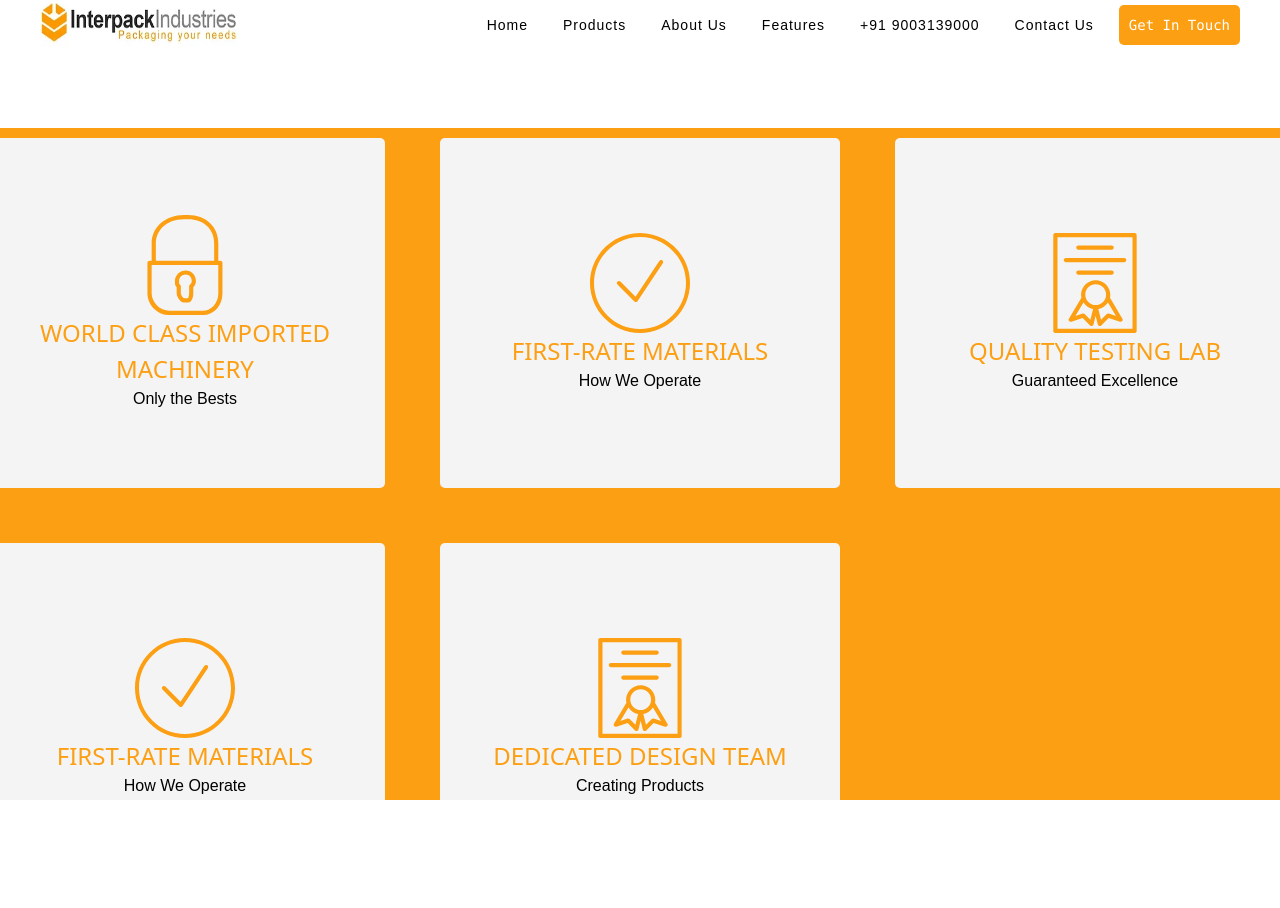
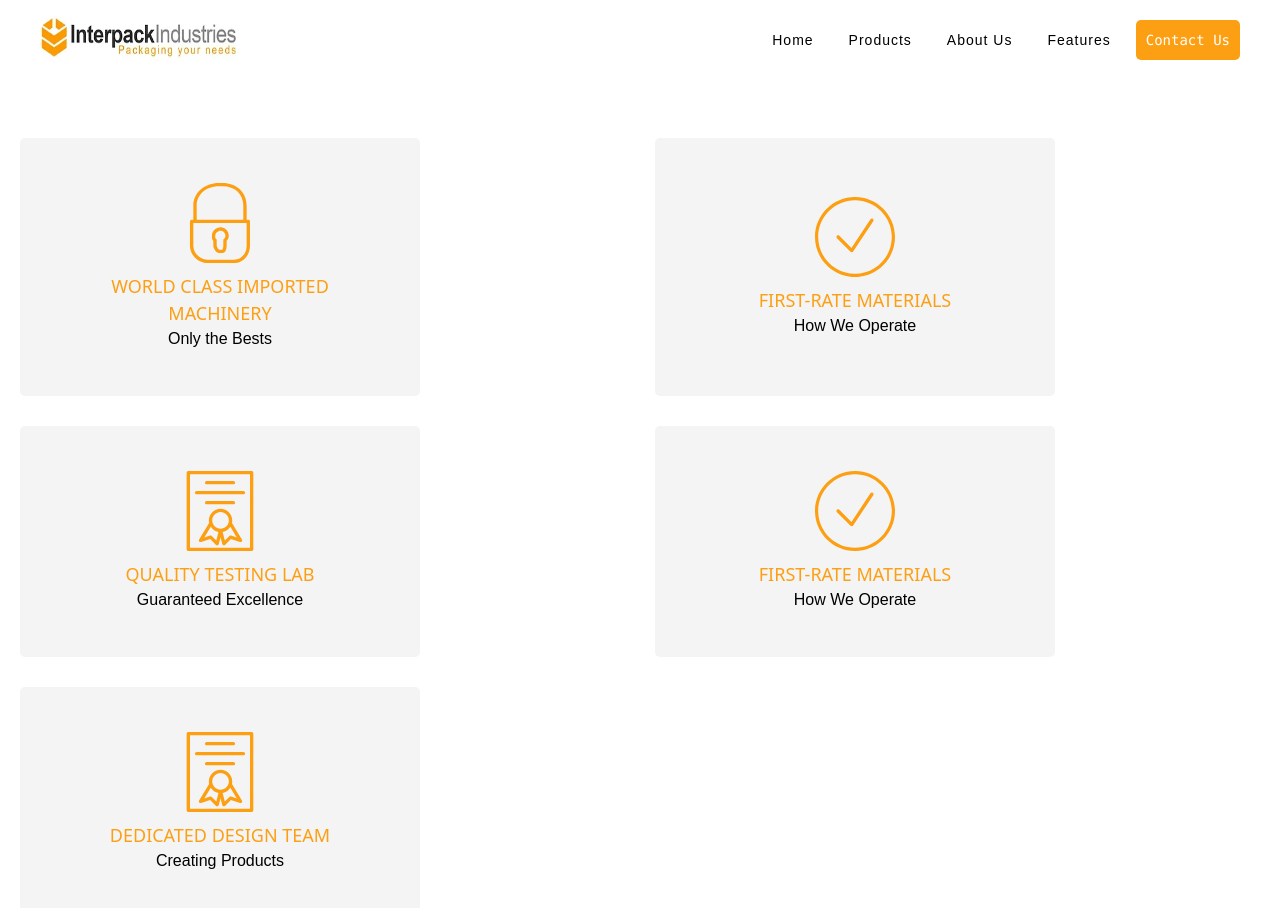
Before and after one commit to faz4563/irshath_ram_excelwork, a React (Vite) app: page /feature in a window 1280 px wide. Shown: the top 908 px of the page. Before the commit the page ends 800 px from the top, so only its background shows below. Built offline with nearby package versions, Linux system fonts and the light colour scheme.

Commit message:
contact form fixes

```diff
--- a/src/App.css
+++ b/src/App.css
@@ -2,11 +2,12 @@
 .homeContent {
   width: 100vw;
   height: 100vh;
-  overflow-x:hidden ;
+  /* overflow-x:hidden ; */
 }
 .homeNavbar {
   position: absolute;
   display: flex;
+  /* overflow-x:hidden ; */
 }
 
 .homeRight {
@@ -67,7 +68,7 @@ h5 {
   width: 400px;
 } */
 
-.homePart2 {
+.homePart2 {/* overflow-x:hidden ; */
   /* width: 100%; */
   background-color: whitesmoke;
   display: flex;
@@ -96,6 +97,7 @@ h5 {
   /* width: 100%; */
   background-color: whitesmoke;
   display: flex;
+  /* overflow-x:hidden ; */
   padding: 30px 0px;
   align-items: start;
   justify-content: center;
@@ -152,6 +154,7 @@ h5 {
   display: flex;
   width: 100%;
   height: 400px;
+  /* overflow-x:hidden ; */
   flex-direction: row;
   align-items: center;
   justify-items: center;
@@ -197,9 +200,10 @@ h5 {
   /* top: 0; */
   width: 100%;
   height: 80px;
-  padding: 10px;
+  /* padding: 10px; */
   background-color: white;
   z-index: 1000;
+  /* overflow-x:hidden ; */
   box-shadow: 0px 2px 5px rgba(0, 0, 0, 0.2);
 }
 
--- a/src/components/NavBar/NavBar.css
+++ b/src/components/NavBar/NavBar.css
@@ -3,14 +3,14 @@
     display: flex;
     position: fixed;
     width: 100%;
-    padding: 20px;
+    padding: 0px;
     box-sizing: border-box;
     justify-content: space-between;
     background-color: white;
     overflow: hidden;
     align-items: center;
     justify-content: space-between;
-    padding: 0px 40px;
+    padding: 15px 40px;
 }
 
 .navBarBaseContainer > img {
--- a/src/components/NavBar/NavBar.jsx
+++ b/src/components/NavBar/NavBar.jsx
@@ -53,13 +53,13 @@ const NavBar = () => {
                         dispatch(handleMenuFeatures('3'));
                         navigate("/feature");
                     }}>Features</p>
-                <p onClick={() => { }}>+91 9003139000</p>
-                <p onClick={() => {
-                    dispatch(handleMenuMore('4'));
-                    navigate("/contact");
-                }}>Contact Us</p>
 
-                <button onClick={() => { }}>Get In Touch</button>
+
+
+                <button onClick={() => {
+                    //  dispatch(handleMenuMore('4'));
+                     navigate("/contact");
+                 }}>Contact Us</button>
 
 
             </div>
--- a/src/screens/Contact/Contact.css
+++ b/src/screens/Contact/Contact.css
@@ -0,0 +1,39 @@
+ .contactBaseContainer {
+     width: 100%;
+     display: flex;
+     flex-direction: column;
+     position: absolute;
+ }
+
+ .contactNavBar {
+     position: absolute;
+     background-color: brown;
+     height: 50px;
+
+ }
+
+ .contactBodyContainer {
+
+     margin-top: 6%;
+     width: 100%;
+     /* height: 100vh; */
+     display: flex;
+     /* background-color: aqua; */
+     box-sizing: border-box;
+ }
+
+ .contactBodyContainer>div {
+     width: 60%;
+     height: 87dvh;
+     /* border: 1px solid black; */
+ }
+
+ .contactBodyContainer>:nth-child(1) {
+     border: 1px solid black;
+     padding: 5px;
+ }
+
+ .contactBodyContainer>div>iframe {
+     width: 100%;
+     height: 100%;
+ }
--- a/src/screens/Contact/Contact.jsx
+++ b/src/screens/Contact/Contact.jsx
@@ -1,10 +1,23 @@
 import React from 'react'
 import NavBar from '../../components/NavBar/NavBar'
-
+import './Contact.css'
 const Contact = () => {
   return (
-    <div>
-        <NavBar/>
+    <div className='contactBaseContainer'>
+      <div className='contactNavBar'><NavBar /></div>
+
+      <div className='contactBodyContainer'>
+        <div  >
+          <iframe
+            src="https://www.google.com/maps/embed?pb=!1m18!1m12!1m3!1d3883.3030775891402!2d80.1616865745511!3d13.268991108289539!2m3!1f0!2f0!3f0!3m2!1i1024!2i768!4f13.1!3m3!1m2!1s0x3a527f851127e95d%3A0xca41668eb49a7967!2sInterpack%20Industries!5e0!3m2!1sen!2sin!4v1733217351497!5m2!1sen!2sin"
+
+          />
+
+        </div>
+        <div>
+          QWERTYUIOP
+        </div>
+      </div>
     </div>
   )
 }
--- a/src/screens/Features/Feature.css
+++ b/src/screens/Features/Feature.css
@@ -2,50 +2,63 @@
     width: 100%;
     height: 100vh;
     box-sizing: border-box;
-    overflow-x:hidden ;
     display: flex;
     flex-wrap: wrap;
-    /* justify-content: center; */
 }
 
-.featuresGridBox  {
+.featuresBaseContainer:nth-child(1) {
+    /* position: fixed; */
+    display: flex;
+    flex-direction: column;
+}
+
+.featuresGridBox {
     display: grid;
-    grid-template-columns: repeat(3, 1fr);
+    grid-template-columns: repeat(auto-fit, minmax(400px, 1fr));
     width: 100%;
-    background-color: #fc9f13;
-    align-items: center;
+    padding: 10px 20px;
     margin-top: 10%;
-    padding: 10px 45px;
     box-sizing: border-box;
-    flex-wrap: wrap;
+    gap: 30px;
     justify-content: center;
-
-    gap: 55px;
 }
 
 .featuresGridBox>div {
-    width: 400px;
-    height: 350px;
-    /* display: flex;   */
-    /* flex-direction: row; */
-
+    width: 100%;
+    max-width: 400px;
+    height: auto;
+    display: flex;
+    flex-direction: column;
+    justify-content: center;
+    align-items: center;
     background-color: #f4f4f4;
-    justify-content: center;
-    align-content: center;
     box-sizing: border-box;
-    padding: 15px;
-    flex-wrap:wrap;
+    padding: 45px;
     border-radius: 5px;
-}
-.featuresGridBox>div >h1{
-    color: #fc9f13;
-    font-size: 24px;
-    font-weight: 400;
-    /* width: 250px; */
     text-align: center;
 }
-.featuresGridBox>div>img{
-    width: 100px;display: flex;
-    justify-self: center;
 
+.featuresGridBox>div>h1 {
+    color: #fc9f13;
+    font-size: 18px;
+    font-weight: 400;
+    margin-top: 10px;
 }
+
+.featuresGridBox>div>img {
+    width: 80px;
+    height: auto;
+    display: block;
+    margin: 0 auto;
+}
+
+/* Special margin-top for devices below 700px width */
+@media (max-width: 700px) {
+    .featuresGridBox {
+        margin-top: 20%;
+    }
+    .featuresGridBox>div{
+        width: 360px;
+        justify-self: center;
+    }
+}
--- a/src/screens/Features/Feature.jsx
+++ b/src/screens/Features/Feature.jsx
@@ -11,7 +11,6 @@ const Feature = () => {
         <NavBar />
       </div>
       <div  className='featuresGridBox'>
-
           <div>
             <img src={lockSvg} alt="lockSvg.svg" width="100" height="100" color='#fc9f13' />
             <h1>
--- a/src/screens/about/About.css
+++ b/src/screens/about/About.css
@@ -16,8 +16,8 @@
     position: fixed;
     top: 0;
     width: 100%;
-    height: 80px;
-    padding: 10px;
+    height: 60px;
+    padding: 0px;
     background-color: white;
     z-index: 1000;
     box-shadow: 0px 2px 5px rgba(0, 0, 0, 0.2);
--- a/src/screens/products/products.css
+++ b/src/screens/products/products.css
@@ -3,18 +3,23 @@
     height: 100vh;
     position: relative;
     box-sizing: border-box;
-    overflow-x:hidden ;
 }
-.productBaseContainer:nth-child(1){
+.productBaseNavbar {
     position: fixed;
-  display: flex;
-  flex-direction: column;
-  padding: 15px 0px;
-  /* justify-content: center; */
-  /* background-color: #fc9f13; */
-  /* padding: 20px 0px; */
-  /* margin: 50px; */
+    display: flex;
+  }
+.productBaseContainer>div:nth-child(1) {
+    /* position: fixed; */
+    display: flex;
+    flex-direction: column;
+    top: 0;
+    height: 0px;
+    z-index: 1000;
+    padding: 0px 0px;
+    background-color: #ffffff;
+    box-shadow: 0px 4px 6px rgba(0, 0, 0, 0.1);
 }
+
 .productBaseContainer>div>img {
     margin-top: 5%;
     height: 800px;
@@ -22,11 +27,9 @@
     display: flex;
     position: inherit;
     top: 50px;
-
 }
 
 .productBaseContainer>div>h1 {
-
     position: absolute;
     top: 50%;
     left: 50%;
@@ -36,10 +39,8 @@
     text-decoration: underline;
     font-size: 48px;
     padding: 10px;
-
     text-align: center;
 }
-
 
 .gridBox {
     display: flex;
@@ -61,35 +62,41 @@
     background-color: #f4f4f4;
     justify-content: center;
     align-items: center;
-    margin: 15px;flex-wrap:wrap;
+    margin: 15px;
+    flex-wrap: wrap;
+}
 
-}
-.gridBox>div >h1{
+.gridBox>div>h1 {
     color: #fc9f13;
     font-size: 24px;
     font-weight: 400;
     width: 250px;
     text-align: center;
 }
-.gridBox2{
+
+.gridBox2 {
     align-items: center;
     justify-content: center;
-    display: grid; grid-template-columns: repeat(2, 1fr);
+    display: grid;
+    grid-template-columns: repeat(2, 1fr);
     padding: 0px 15px;
     box-sizing: border-box;
     flex-wrap: wrap;
 }
-.gridBox2>div{
+
+.gridBox2>div {
     display: flex;
     flex-direction: column;
     grid-template-columns: repeat(3, 1fr);
-    gap: 55px;flex-wrap:wrap;
+    gap: 55px;
+    flex-wrap: wrap;
     background-color: #f4f4f4;
     justify-content: center;
     align-items: center;
     margin: 15px;
 }
-.gridBox2>div >h1{
+
+.gridBox2>div>h1 {
     color: #fc9f13;
     font-size: 24px;
     font-weight: 400;
@@ -98,16 +105,13 @@
     text-align: center;
 }
 
-
-
-.gridBox2>div>img{
-
+.gridBox2>div>img {
     height: 400px;
     width: 100%;
 }
 
 @media (max-width: 900px) {
-    .gridBox2{
+    .gridBox2 {
         display: flex;
         flex-wrap: wrap;
     }
--- a/src/screens/products/products.jsx
+++ b/src/screens/products/products.jsx
@@ -22,15 +22,17 @@ const Products = () => {
 
   return (
     <div className='productBaseContainer'>
-      <div >
+      <div className='productBaseNavbar'>
         <NavBar />
       </div>
       {dropdownVisible && (
         <div className="dropdownMenu">
           <img
             src={closeIcon}
-            style={{width:"20px",height:"20px", top:"-200px",display:'flex',position:"relative",
-              right:"-150px"}}
+            style={{
+              width: "20px", height: "20px", top: "-200px", display: 'flex', position: "relative",
+              right: "-150px"
+            }}
             onClick={() => {
               dispatch(toggleDropdown())
             }
```
